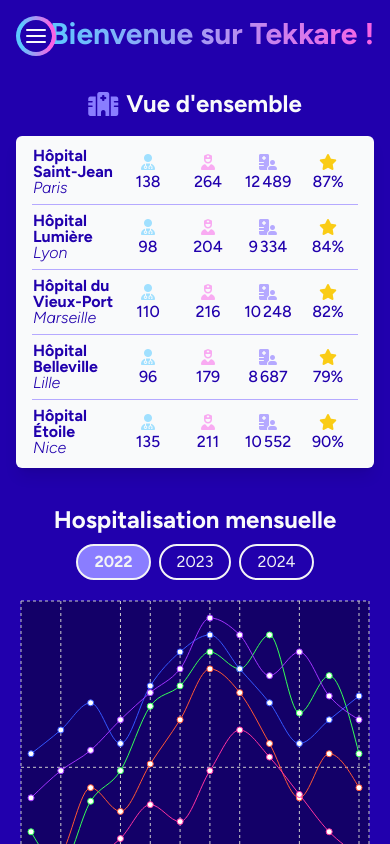
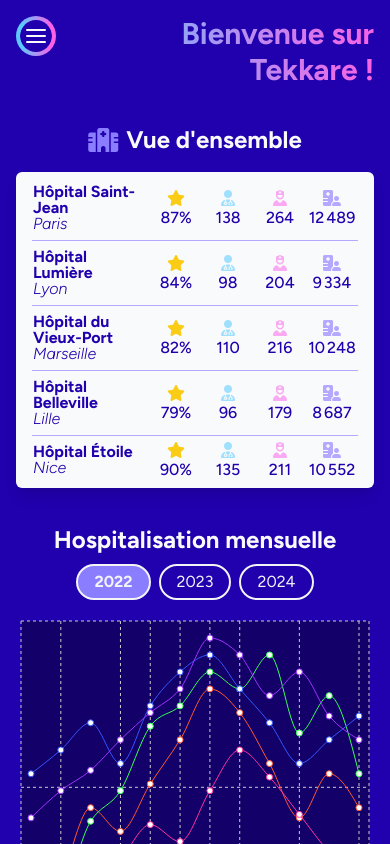
Before and after one commit to lesimpleliott/Tekkare-dashboard, a React (Vite) app: page / in a window 390 px wide. Built offline with nearby package versions, Linux system fonts and the light colour scheme.

Commit message:
Review and comment

```diff
--- a/src/components/MainTitle.tsx
+++ b/src/components/MainTitle.tsx
@@ -1,8 +1,18 @@
-const MainTitle = ({ title }: { title: string }) => {
+type MainTitleProps = {
+  title: string;
+  subtitle?: string;
+};
+
+const MainTitle = ({ title, subtitle }: MainTitleProps) => {
   return (
-    <section className="mb-6 flex justify-end">
-      <h1 className="w-fit bg-gradient-to-r from-primary-500 to-secondary-500 bg-clip-text text-right text-3xl font-bold text-transparent">
-        {title}
+    <section className="mb-6 ml-14 flex justify-end">
+      <h1 className="from-primary-500 to-secondary-500 w-fit bg-gradient-to-r bg-clip-text text-right text-3xl font-bold text-transparent">
+        <span className="">{title}</span>
+        {subtitle && (
+          <span className="block text-lg font-medium text-gray-50">
+            {subtitle}
+          </span>
+        )}
       </h1>
     </section>
   );
--- a/src/components/MonthlyHospitalizations/MonthlyHospitalizations.tsx
+++ b/src/components/MonthlyHospitalizations/MonthlyHospitalizations.tsx
@@ -75,7 +75,10 @@ const MonthlyHospitalizations = () => {
   return (
     <section className="h-[400px]">
       <div className="mt-6 flex flex-col items-center justify-center gap-x-4 gap-y-2 pb-4 sm:flex-row sm:justify-between">
+        {/* Titre */}
         <h2>{t("monthlyHospitalizations")}</h2>
+
+        {/* Filter Buttons */}
         <div className="flex justify-end gap-2">
           {years.map((year, index) => (
             <button
@@ -89,6 +92,7 @@ const MonthlyHospitalizations = () => {
         </div>
       </div>
 
+      {/* Graphique */}
       <ResponsiveContainer width="100%" height="100%">
         <LineChart data={filteredData}>
           <CartesianGrid strokeDasharray="3 3" fill="#000" fillOpacity={0.4} />
--- a/src/components/Navbar/MenuToggleButton.tsx
+++ b/src/components/Navbar/MenuToggleButton.tsx
@@ -11,6 +11,7 @@ const MenuToggleButton = () => {
       onClick={toggleMenu}
       className="absolute -right-14 top-4 flex flex-row items-center gap-2 md:-right-28 xl:hidden"
     >
+      {/* Burger button */}
       <div className="cta flex h-10 w-10 flex-col items-center justify-center gap-[4px] rounded-md p-1.5 shadow-cta-blue">
         <span
           className={`duration-250 block h-[2px] w-full rounded bg-gray-50 transition-transform ease-in-out ${menuIsOpen ? "translate-y-[6px] rotate-45 transform" : ""}`}
@@ -23,6 +24,7 @@ const MenuToggleButton = () => {
         ></span>
       </div>
 
+      {/* Text */}
       <p
         className={`hidden text-lg text-gray-50 opacity-0 transition-opacity ease-in-out md:block ${menuIsOpen ? "opacity-O" : "opacity-100"}`}
       >
--- a/src/components/Overview.tsx
+++ /dev/null
@@ -1,148 +0,0 @@
-import { useTranslation } from "react-i18next";
-import { NavLink } from "react-router-dom";
-import { useHospitalStore } from "../stores/datas.store";
-import i18n from "../utils/i18n";
-
-const DataColumn = ({
-  text,
-  icon,
-  tooltip,
-}: {
-  text: string;
-  icon: string;
-  tooltip: string;
-}) => {
-  return (
-    <td className="group relative cursor-pointer">
-      <div className="flex flex-col items-center gap-x-1 px-1 pt-1 sm:flex-row">
-        <i className={`${icon} `}></i>
-        <p className="min-w-[50px] text-center font-medium">{text}</p>
-      </div>
-      <span className="toolTip hidden group-hover:block">{tooltip}</span>
-    </td>
-  );
-};
-
-const Overview = () => {
-  const hospitals = useHospitalStore((state) => state.hospitals);
-  const { t } = useTranslation();
-
-  return (
-    <section className="flex flex-col flex-wrap justify-center gap-2">
-      <h2 className="flex flex-row items-center justify-center gap-2 pb-2 sm:flex-row sm:justify-start">
-        <i className="fa-solid fa-hospital text-main-300"></i> {t("overview")}
-      </h2>
-
-      <table className="KPICard flex flex-1 flex-col justify-center gap-2 px-4 py-1">
-        <tbody>
-          {hospitals.map((hospital, index) => (
-            <tr
-              key={hospital.id}
-              className={`flex items-center ${index !== hospitals.length - 1 ? "border-main-200 border-b" : ""}`}
-            >
-              {/* Hopital */}
-              <td className="w-full py-2 leading-4">
-                <NavLink
-                  to={`/hospital/${hospital.id}`}
-                  className="flex flex-col gap-x-2 lg:flex-row"
-                >
-                  <p className="font-bold">
-                    {hospital.name[i18n.language as keyof typeof hospital.name]}
-                  </p>
-                  <em className="font-light">
-                    {hospital.location.replace(/, France/, "")}
-                  </em>
-                </NavLink>
-              </td>
-
-              {/* Docteurs */}
-              <DataColumn
-                tooltip={t("doctors")}
-                text={hospital.overview.numberOfDoctors.toLocaleString(
-                  i18n.language,
-                )}
-                icon="fa-solid fa-user-doctor text-primary-200"
-              />
-
-              {/* Infirmiers */}
-              <DataColumn
-                tooltip={t("nurses")}
-                text={hospital.overview.numberOfNurses.toLocaleString(
-                  i18n.language,
-                )}
-                icon="fa-solid fa-user-nurse text-secondary-200"
-              />
-
-              {/* Patients */}
-              <DataColumn
-                tooltip={t("patients")}
-                text={hospital.overview.totalPatients.toLocaleString(
-                  i18n.language,
-                )}
-                icon="fa-solid fa-hospital-user text-main-200"
-              />
-
-              {/* Satisfaction */}
-              <DataColumn
-                tooltip={t("satisfactionRate")}
-                text={hospital.overview.satisfactionRate}
-                icon="fa-solid fa-star text-yellow-400"
-              />
-            </tr>
-          ))}
-        </tbody>
-      </table>
-
-      {/* <ul className="KPICard flex flex-1 flex-col justify-center gap-2">
-        {hospitals.map((hospital, index) => (
-          <li
-            key={hospital.id}
-            className={`flex items-center ${index !== hospitals.length - 1 ? "border-main-200 border-b pb-2" : ""}`}
-          >
-            <p className="flex-1 font-medium">
-              {hospital.name[i18n.language as keyof typeof hospital.name]} -{" "}
-              <em className="font-light">
-                {hospital.location.replace(/, France/, "")}
-              </em>
-            </p>
-
-            <div className="flex items-center justify-end gap-2">
-              <span className="flex items-center justify-end gap-1 border">
-                <i className="text-secondary-200 fa-solid fa-user-doctor"></i>
-                <p>
-                  {hospital.overview.numberOfDoctors.toLocaleString(
-                    i18n.language,
-                  )}
-                </p>
-              </span>
-              <span
-                className="flex items-center justify-end gap-1 border"
-                title=""
-              >
-                <i className="text-secondary-200 fa-solid fa-user-nurse"></i>
-                <p>
-                  {hospital.overview.numberOfNurses.toLocaleString(
-                    i18n.language,
-                  )}
-                </p>
-              </span>
-              <span
-                className="flex items-center justify-end gap-1 border"
-                title=""
-              >
-                <i className="text-secondary-200 fa-solid fa-hospital-user"></i>
-                <p>
-                  {hospital.overview.totalPatients.toLocaleString(
-                    i18n.language,
-                  )}
-                </p>
-              </span>
-            </div>
-          </li>
-        ))}
-      </ul> */}
-    </section>
-  );
-};
-
-export default Overview;
--- /dev/null
+++ b/src/components/Overview/DataColumn.tsx
@@ -0,0 +1,19 @@
+type DataColumnProps = {
+  text: string;
+  icon: string;
+  tooltip: string;
+};
+
+const DataColumn = ({ text, icon, tooltip }: DataColumnProps) => {
+  return (
+    <td className="group relative cursor-pointer">
+      <div className="flex flex-col items-center gap-x-1 pt-1 sm:flex-row">
+        <i className={`${icon} `}></i>
+        <p className="min-w-[50px] text-center font-medium">{text}</p>
+      </div>
+      <span className="toolTip hidden group-hover:block">{tooltip}</span>
+    </td>
+  );
+};
+
+export default DataColumn;
--- /dev/null
+++ b/src/components/Overview/Overview.tsx
@@ -0,0 +1,81 @@
+import { useTranslation } from "react-i18next";
+import { NavLink } from "react-router-dom";
+import { useHospitalStore } from "../../stores/datas.store";
+import i18n from "../../utils/i18n";
+import DataColumn from "./DataColumn";
+
+const Overview = () => {
+  const hospitals = useHospitalStore((state) => state.hospitals);
+  const { t } = useTranslation();
+
+  return (
+    <section className="flex flex-col flex-wrap justify-center gap-2">
+      {/* Titre section */}
+      <h2 className="flex flex-row items-center justify-center gap-2 pb-2 sm:flex-row sm:justify-start">
+        <i className="fa-solid fa-hospital text-main-300"></i> {t("overview")}
+      </h2>
+
+      <table className="KPICard flex flex-1 flex-col justify-center gap-2 px-4 py-1">
+        <tbody>
+          {hospitals.map((hospital, index) => (
+            <tr
+              key={hospital.id}
+              className={`flex items-center ${index !== hospitals.length - 1 ? "border-main-200 border-b" : ""}`}
+            >
+              {/* Nom Hopital */}
+              <td className="w-full py-2 leading-4">
+                <NavLink
+                  to={`/hospital/${hospital.id}`}
+                  className="flex flex-col gap-x-2 lg:flex-row"
+                >
+                  <p className="font-bold">
+                    {hospital.name[i18n.language as keyof typeof hospital.name]}
+                  </p>
+                  <em className="font-light">
+                    {hospital.location.replace(/, France/, "")}
+                  </em>
+                </NavLink>
+              </td>
+
+              {/* Satisfaction */}
+              <DataColumn
+                tooltip={t("satisfactionRate")}
+                text={hospital.overview.satisfactionRate}
+                icon="fa-solid fa-star text-yellow-400"
+              />
+
+              {/* Docteurs */}
+              <DataColumn
+                tooltip={t("doctors")}
+                text={hospital.overview.numberOfDoctors.toLocaleString(
+                  i18n.language,
+                )}
+                icon="fa-solid fa-user-doctor text-primary-200"
+              />
+
+              {/* Infirmiers */}
+              <DataColumn
+                tooltip={t("nurses")}
+                text={hospital.overview.numberOfNurses.toLocaleString(
+                  i18n.language,
+                )}
+                icon="fa-solid fa-user-nurse text-secondary-200"
+              />
+
+              {/* Patients */}
+              <DataColumn
+                tooltip={t("patients")}
+                text={hospital.overview.totalPatients.toLocaleString(
+                  i18n.language,
+                )}
+                icon="fa-solid fa-hospital-user text-main-200"
+              />
+            </tr>
+          ))}
+        </tbody>
+      </table>
+    </section>
+  );
+};
+
+export default Overview;
--- a/src/pages/Home.tsx
+++ b/src/pages/Home.tsx
@@ -1,7 +1,7 @@
 import { useTranslation } from "react-i18next";
 import MainTitle from "../components/MainTitle";
 import MonthlyHospitalizations from "../components/MonthlyHospitalizations/MonthlyHospitalizations";
-import Overview from "../components/Overview";
+import Overview from "../components/Overview/Overview";
 
 const Home = () => {
   const { t } = useTranslation();
--- a/src/pages/Hospital.tsx
+++ b/src/pages/Hospital.tsx
@@ -12,6 +12,7 @@ const Hospital = () => {
   const hospital = hospitals.find((hospital) => hospital.id === hospitalId);
   const { t } = useTranslation();
 
+  // Si l'hôpital n'existe pas ou n'est pas trouvé
   if (!hospital) {
     return (
       <main>
@@ -19,12 +20,15 @@ const Hospital = () => {
       </main>
     );
   }
+
   return (
     <main>
       <MainTitle
         title={hospital.name[i18n.language as keyof typeof hospital.name]}
+        subtitle={hospital.location}
       />
 
+      {/* Affichage des KPIs */}
       <section className="flex flex-row flex-wrap justify-center gap-2">
         <KPICard
           icon="fa-solid fa-user-doctor"
@@ -43,6 +47,8 @@ const Hospital = () => {
         />
       </section>
 
+      {/* ~~/~/~/ ToDo \~\~\~~ */}
+      {/* Affichage des graphiques  */}
       <section>
         <h3>
           {hospital.name[i18n.language as keyof typeof hospital.name]} - Charts
```
